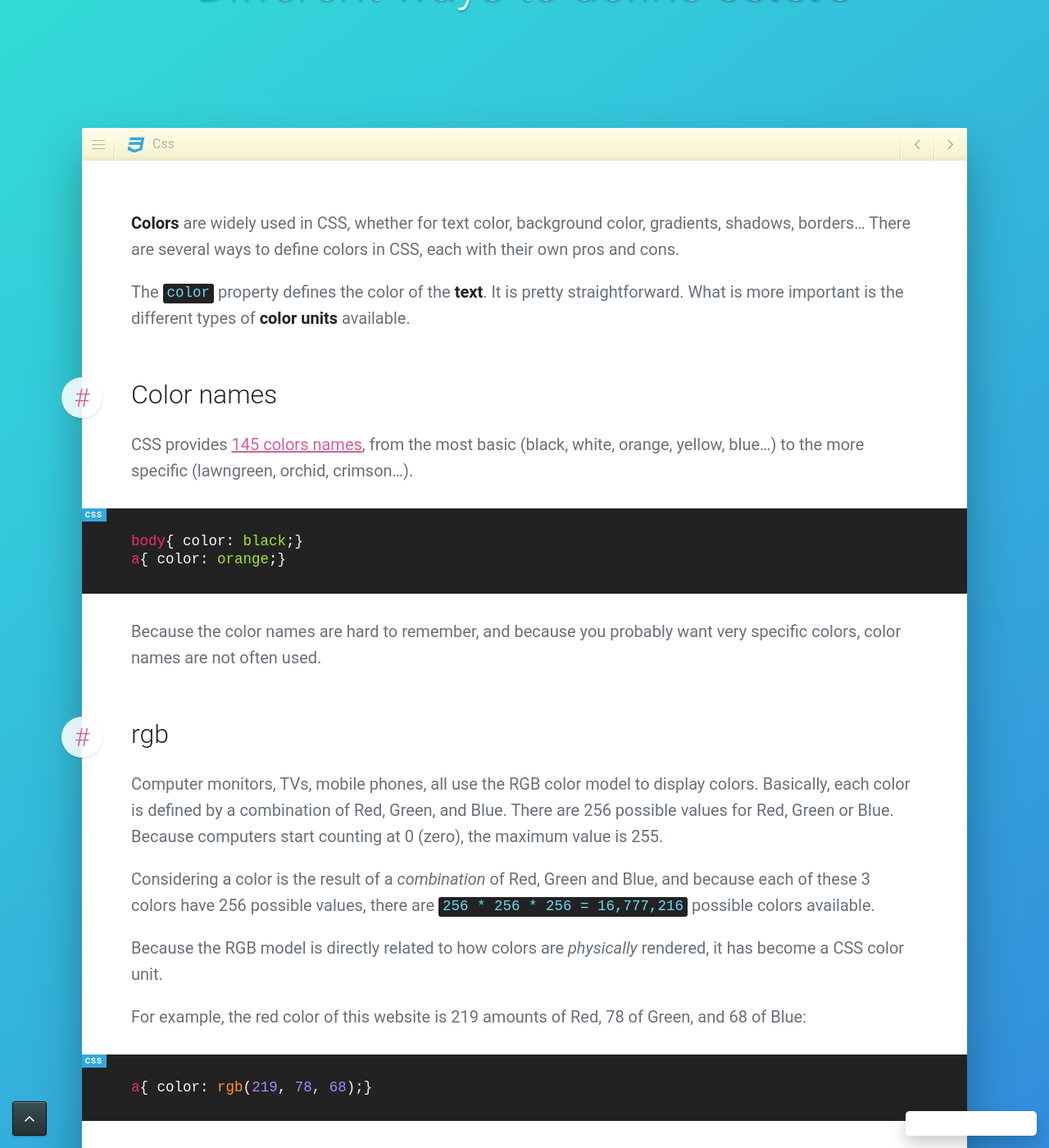
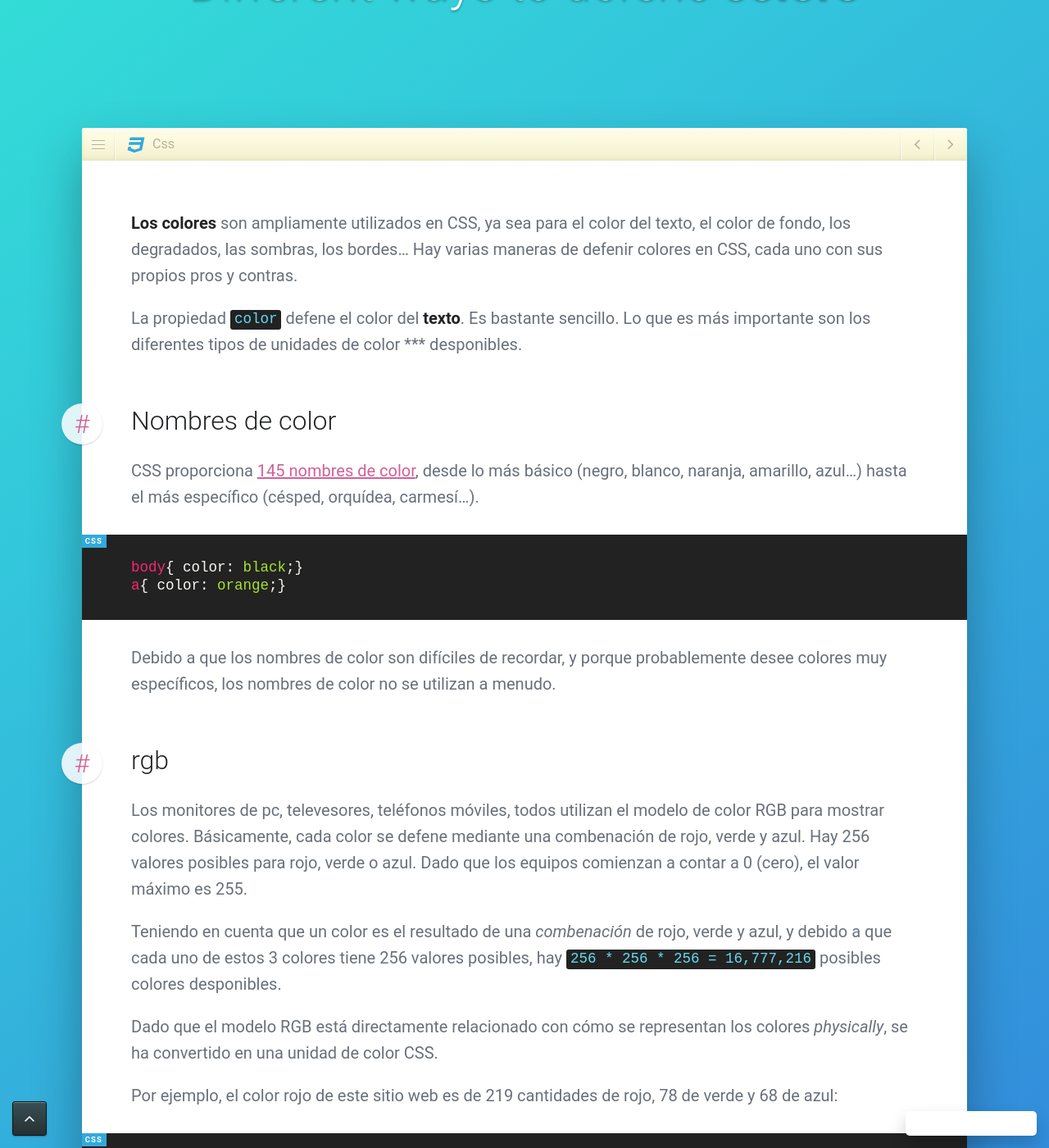
Before and after one commit to jgthms/marksheet, a Jekyll site: the page built from _posts/2015-04-07-css-color-units.md, in a window 1280 px wide and 1400 px high, scrolled down 356 px. Shown: the whole window at 82% size. Built offline with Jekyll 4.4.1, drawn with Linux system fonts in a browser that asks for light colours; nearby versions of some CDN libraries; a script that is not in the unit is left out; comment, search, counter and statistics services are not loaded; some of the changed text lies outside the part shown.

Commit message:
2015-04-07-css-color-units Traducido

```diff
--- a/_posts/2015-04-07-css-color-units.md
+++ b/_posts/2015-04-07-css-color-units.md
@@ -1,46 +1,46 @@
 ---
 layout: post
 title: "CSS <strong>Color</strong> units"
-subtitle: "Different ways to define <strong>colors</strong>"
+subtitle: "Different ways to defene <strong>colors</strong>"
 section: css
 ---
 
-**Colors** are widely used in CSS, whether for text color, background color, gradients, shadows, borders... There are several ways to define colors in CSS, each with their own pros and cons.
+**Los colores** son ampliamente utilizados en CSS, ya sea para el color del texto, el color de fondo, los degradados, las sombras, los bordes... Hay varias maneras de defenir colores en CSS, cada uno con sus propios pros y contras.
 
-The `color` property defines the color of the **text**. It is pretty straightforward. What is more important is the different types of **color units** available.
+La propiedad `color` defene el color del **texto**. Es bastante sencillo. Lo que es más importante son los diferentes tipos de unidades de color *** desponibles.
 
-### Color names
+### Nombres de color
 
-CSS provides [145 colors names](https://developer.mozilla.org/en-US/docs/Web/CSS/color_value), from the most basic (black, white, orange, yellow, blue...) to the more specific (lawngreen, orchid, crimson...).
+CSS proporciona [145 nombres de color](https://developer.mozilla.org/en-US/docs/Web/CSS/color_value), desde lo más básico (negro, blanco, naranja, amarillo, azul...) hasta el más específico (césped, orquídea, carmesí...).
 
 {% highlight css %}
 body{ color: black;}
 a{ color: orange;}
 {% endhighlight %}
 
-Because the color names are hard to remember, and because you probably want very specific colors, color names are not often used.
+Debido a que los nombres de color son difíciles de recordar, y porque probablemente desee colores muy específicos, los nombres de color no se utilizan a menudo.
 
 ### rgb
 
-Computer monitors, TVs, mobile phones, all use the RGB color model to display colors. Basically, each color is defined by a combination of Red, Green, and Blue. There are 256 possible values for Red, Green or Blue. Because computers start counting at 0 (zero), the maximum value is 255.
+Los monitores de pc, televesores, teléfonos móviles, todos utilizan el modelo de color RGB para mostrar colores. Básicamente, cada color se defene mediante una combenación de rojo, verde y azul. Hay 256 valores posibles para rojo, verde o azul. Dado que los equipos comienzan a contar a 0 (cero), el valor máximo es 255.
 
-Considering a color is the result of a _combination_ of Red, Green and Blue, and because each of these 3 colors have 256 possible values, there are `256 * 256 * 256 = 16,777,216` possible colors available.
+Teniendo en cuenta que un color es el resultado de una _combenación_ de rojo, verde y azul, y debido a que cada uno de estos 3 colores tiene 256 valores posibles, hay `256 * 256 * 256 = 16,777,216` posibles colores desponibles.
 
-Because the RGB model is directly related to how colors are _physically_ rendered, it has become a CSS color unit.
+Dado que el modelo RGB está directamente relacionado con cómo se representan los colores _physically_, se ha convertido en una unidad de color CSS.
 
-For example, the red color of this website is 219 amounts of Red, 78 of Green, and 68 of Blue:
+Por ejemplo, el color rojo de este sitio web es de 219 cantidades de rojo, 78 de verde y 68 de azul:
 
 {% highlight css %}
 a{ color: rgb(219, 78, 68);}
 {% endhighlight %}
 
-The black color is no amount of either Red, Green or Blue:
+El color negro no es una cantidad de rojo, verde o azul:
 
 {% highlight css %}
 body{ color: rgb(0, 0, 0);}
 {% endhighlight %}
 
-On the other side of the spectrum, white is the full amount of each Red, Green and Blue:
+En el otro lado del espectro, el blanco es la cantidad total de cada rojo, verde y azul:
 
 {% highlight css %}
 body{ color: rgb(255, 255, 255);}
@@ -48,69 +48,69 @@ body{ color: rgb(255, 255, 255);}
 
 ### rgba
 
-The `rgba` color unit is `rgb` to which we add an **alpha** value (ranging from 0 to 1, in decimal values), which defines how transparent the color is:
+Las enidad de color `rgba` es `rgb` a lo que añadimos un valor **alpha** (que va de 0 a 1, en valores decimales), que defene cuán transparente es el color:
 
 {% highlight css %}
 body{ color: rgba(0, 0, 0, 0.8);}
 {% endhighlight %}
 
-A slightly transparent black color.
-{: .info}
+Un color negro ligeramente transparente.
+{: .enfo}
 
-The purpose of a color being transparent is to blend with the background, and consequently look slightly different depending on the context. It is particularly useful for **background colors**.
+El propósito de que un color sea transparente es mezclarse con el fondo y, en consecuencia, verse ligeramente diferente dependiendo del contexto. Es particularmente útil para **colores de fondo**.
 
-### hsl and hsla
+### hsl y hsla
 
-**HSL** is another way to define a color. Think of it as a **color wheel**.
+**HSL** es otra forma de defenir un color. Considéralo una **rueda de color**
 
 <figure>
 <img src="/images/hsl-model.png" alt="HSL model">
 <figcaption>
-Source: <a href="https://en.wikipedia.org/wiki/HSL_and_HSV#/media/File:Hsl-hsv_models.svg/">Wikipedia</a>
+Fuente: <a href="https://en.wikipedia.org/wiki/HSL_and_HSV#/media/File:Hsl-hsv_models.svg/">Wikipedia</a>
 </figcaption>
 </figure>
 
-Instead of a color being a combination of Red, Green and Blue, you define:
+En lugar de que un color sea una combenación de rojo, verde y azul, defena:
 
-* the **Hue** a value ranging from 0 to 360, defines _which color_ you want.
-* the **Saturation** percentage, ranging from 0% to 100%, defines _how much_ of that color you want.
-* the **Lightness** percentage, ranging from 0% to 100%, defines _how bright_ you want that color to be.
+* el **Hue** un valor que va de 0 a 360, defene _which color_ que desea.
+* el porcentaje **Saturación**, que va del 0% al 100%, defene _how much_ de ese color que deseas.
+* el porcentaje **Brillo**, que va del 0% al 100%, defene _how bright_ quieres que sea ese color.
 
-Again, the red color of this website is defined this way in HSL:
+Una vez más, el color rojo de este sitio web se defene de esta manera en HSL:
 
 {% highlight css %}
 a{ color: hsl(4, 68%, 56%);}
 {% endhighlight %}
 
-`4` indicates it's red
-`68%` indicates the red is quite prominent
-`56%` indicates it's halfway between black and white
+`4` endica que es rojo
+`68%` endica que el rojo es bastante promenente
+`56%` endica que está a medio cameno entre blanco y negro
 
-The `hsl` color unit is easier to understand than `rgb` because the expected result is clearer. You basically define a color in 3 separate steps, and can play around with each value to come up with the color you want. If you want a yellow shade, you can start with a value like `hsl(50, 68%, 56%)`, and alter the Saturation and Lightness value to find the specific shade you're looking for.
+La unidad de color `hsl` es más fácil de entender que `rgb` porque el resultado esperado es más claro. Básicamente se defene un color en 3 pasos separados, y se puede jugar con cada valor para llegar con el color que desea. Si desea un tono amarillo, puede comenzar con un valor como `hsl(50, 68%, 56%)`, y alterar el valor saturación y ligereza para encontrar la sombra específica que está buscando.
 
-I consider `hsl` to be **human-readable**, whereas `rgb` is more **computer-readable**.
+Considero que `hsl` es **legible por el ser humano**, mientras que `rgb` es más **legible por computadora**.
 
-`hsla` is the same as `hsl`, with the added value of being able to define an **alpha** value:
+`hsla` es lo mesmo `hsl`, con el valor añadido de poder defenir un valor **alpha**:
 
 {% highlight css %}
 body{ color: hsla(4, 68%, 56%, 0.5);}
 {% endhighlight %}
 
-A transparent red color.
-{: .info}
+Un color rojo transparente.
+{: .enfo}
 
 ### Hexadecimal
 
-Colors in CSS can also be defined with **hexadecimal values**, like `#db4e44`.
+Los colores en CSS también se pueden defenir con valores **hexadecimales**, como `#db4e44`.
 
-To understand what hexadecimal values are, let's look at how binary and decimal work:
+Para entender qué son los valores hexadecimales, veamos cómo funcionan los valores benarios y decimales:
 
 <div class="table">
   <table>
     <tr>
       <th>
-        binary
-        <em>2 possible values</em>
+        benario
+        <em>2 posibles valores</em>
       </th>
       <td>0</td>
       <td>1</td>
@@ -132,7 +132,7 @@ To understand what hexadecimal values are, let's look at how binary and decimal
     <tr>
       <th>
         decimal
-        <em>10 possible values</em>
+        <em>10 posibles valores</em>
       </th>
       <td>0</td>
       <td>1</td>
@@ -154,7 +154,7 @@ To understand what hexadecimal values are, let's look at how binary and decimal
     <tr>
       <th>
         hexadecimal
-        <em>16 possible values</em>
+        <em>16 posibles valores</em>
       </th>
       <td>0</td>
       <td>1</td>
@@ -176,40 +176,40 @@ To understand what hexadecimal values are, let's look at how binary and decimal
   </table>
 </div>
 
-Consider the 0-9 numbers and the A-F letters as **symbols**.
+Considere los números 0-9 y las letras A-F como **symbols**.
 
-Humans use the **decimal** system. We have 10 symbols to form numbers.
+Los humanos usan el sestema **decimal**. Tenemos 10 símbolos para formar números.
 
-In **hexadecimal**, we have 16 symbols to form numbers. Because 0-9 are not enough symbols, we also use A-F. And it starts at zero. So:
+En **hexadecimal**, tenemos 16 símbolos para formar números. Debido a que 0-9 no son suficientes símbolos, también usamos A-F. Y empieza en cero. así que:
 
-* the number `4` in hexadecimal is `4`
-* the number `12` in hexadecimal is `C`
-* the number `16` in hexadecimal is `10` because after you've run out of symbols (the last one being `F`), you add a second symbol to the left and increment (`0` becomes `1`) and the right one starts over (from `F` to `0`)
+* el número `4` en hexadecimal es `4`
+* el número `12` en hexadecimal es `C`
+* el número `16` en hexadecimal es `10` porque después de que te has quedado sin símbolos (el último ha sidog `F`), se añade un segundo símbolo a la izquierda y el encremento (`0` se convierte a  `1`) y el correcto comienza de nuevo (desde `F` a `0`)
 
-#### Do I have to remember this?
+#### ¿Tengo que recordar los?
 
-Not at all! It is here to provide an explanation of how hexadecimal values work. The most important thing to remember is that there are 16 hexadecimal symbols.
+¡De nada! Es aquí para dar una explicación de cómo funcionan los valores hexadecimales. Lo más importante es recordar que hay 16 símbolos hexadecimales.
 
-Just like RGB, a hexadecimal color value is a combination of Red, Green, and Blue, each of them being represent as a hexadecimal value, like `DB` for Red, `4E` for Green, and `44` for Blue.
+Al igual que RGB, un valor de color hexadecimal es una combenación de rojo, verde y azul, cada uno de ellos ha sido un valor hexadecimal, como `DB` para Rojo, `4E` para Verde, y `44` para Azul.
 
-Because Red, Green or Blue can only have 2 symbols, their possible values are `16 * 16 = 256`, which mirrors the RGB color unit!
+Debido a que rojo, verde o azul sólo puede tener 2 símbolos, sus valores posibles son `16 * 16 = 256`, que refleja la unidad de color RGB!
 
-#### Why not use RGB then?
+#### ¿Por qué no usar RGB entonces?
 
-Usually, when choosing colors, you **don't write** them directly. You either use a color picker, or copy/paste it from Photoshop, or choose a [colour palette](https://www.colourlovers.com/palettes) somewhere.
+Por lo general, cuando eliges colores, no los escribes** directamente. Utilice un selector de color o cópielo o péguelo desde Photoshop o elija una [paleta de colores](https://www.colourlovers.com/palettes) en alguna parte.
 
-Hexadecimal values are easier to **copy and paste**, as they only comprise 6 characters.
+Los valores hexadecimales son más fáciles de copiar y pegar**, ya que solo comprenden 6 caracteres.
 
-![Photoshop one field for hex](/images/photoshop-color-picker.png)
+! [Photoshop un campo para hexagonal](/images/photoshop-color-picker.png)
 
-#### It is easier to copy paste a single field than 3 separate ones.
+#### Es más fácil copiar pegar un campo de sengle que 3 separados.
 
-In CSS, you only need to prepend a hexadecimal color value with a hash `#`.
+en CSS, sólo necesita anteponer un valor de color hexadecimal con un hash `#`.
 
-### Which one to pick?
+### ¿Cuál elegir?
 
-If you don't intend to use any transparent color, stick to **hexadecimal** values, as they are easier to copy/paste and don't take much space in your code.
+Si no se entende para usar ningún color transparente, se adhiere a los valores **hexadecimal**, ya que son más fáciles de copiar/pegar y no toman mucho espacio en el código.
 
-If you want some transparency, convert your color from hex to rgba, and use the `rgba` color unit.
+Si desea un poco de transparencia, convierta su color de hexadecilo a rgba, y utilice la unidad de color `rgba`.
 
-If you want to play around with your color directly in the browser, try `hsl`.
+Si quieres jugar con tu color directamente en el navegador, prueba `hsl`.
```
